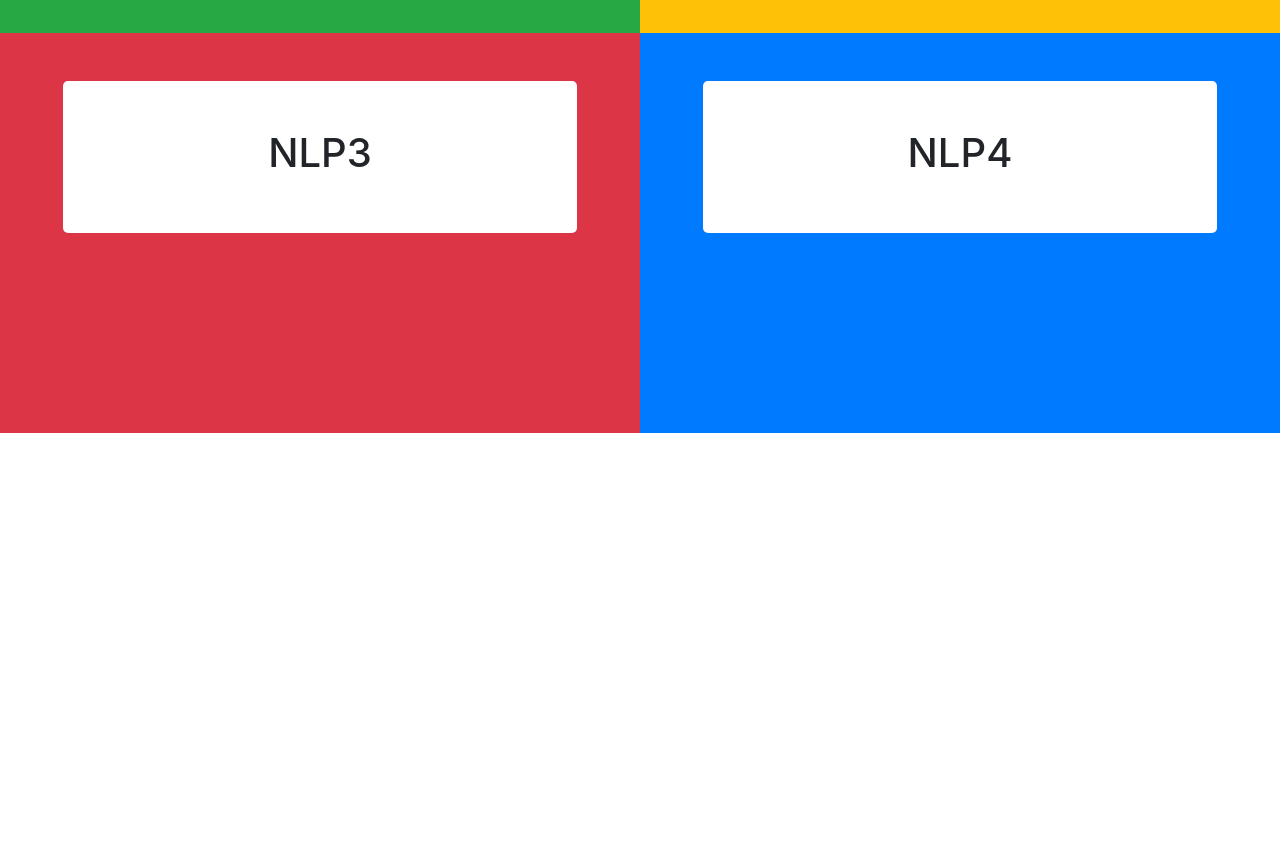
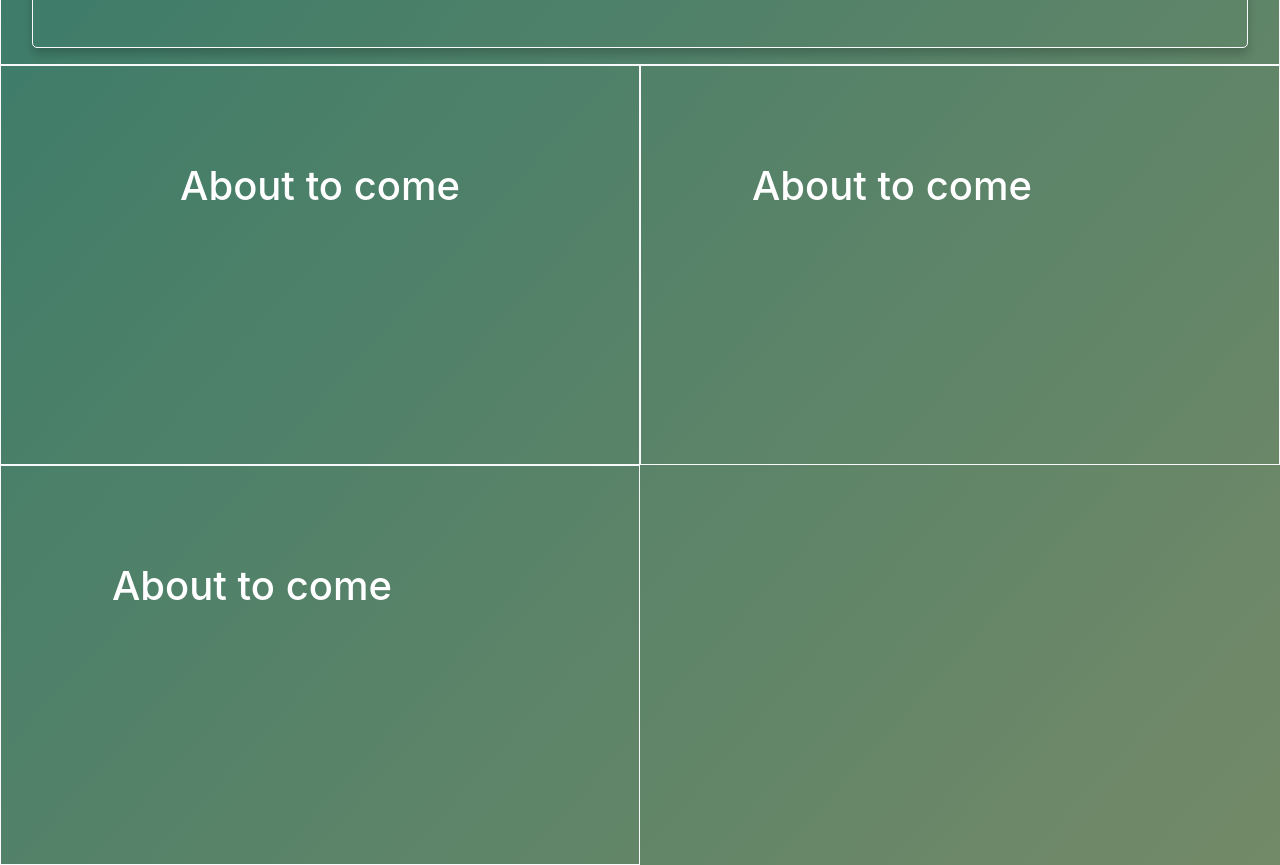
Before and after one commit to nandanv99/Machine_learning_nlp, a Django app: page / in a window 1280 px wide. Shown: the part 367-1232 px from the top of the page. Before the commit the page ends 800 px from the top, so only its background shows below. Run offline with Django 3.2, Linux system fonts and the light colour scheme; some libraries are stand-ins or nearby versions.

Commit message:
First commit

```diff
--- a/templates/index.html
+++ b/templates/index.html
@@ -13,9 +13,36 @@
 {% load static %}
 
 <style>
+    .css-selector {
+    background: linear-gradient(312deg, #f2a962, #387b6a, #c05df7);
+    background-size: 600% 600%;
 
+    -webkit-animation: AnimationName 11s ease infinite;
+    -moz-animation: AnimationName 11s ease infinite;
+    animation: AnimationName 11s ease infinite;
+}
+
+@-webkit-keyframes AnimationName {
+    0%{background-position:53% 0%}
+    50%{background-position:48% 100%}
+    100%{background-position:53% 0%}
+}
+@-moz-keyframes AnimationName {
+    0%{background-position:53% 0%}
+    50%{background-position:48% 100%}
+    100%{background-position:53% 0%}
+}
+@keyframes AnimationName {
+    0%{background-position:53% 0%}
+    50%{background-position:48% 100%}
+    100%{background-position:53% 0%}
+}
+.wannabtn:hover{
+    width: 100% !important;
+    transition: width .5s ;
+}
 </style>
-<body>
+<body class="css-selector">
     <!-- <nav class="navbar navbar-expand-lg navbar-light bg-dark">
     <ul class="nav ">
     <li class="nav-item">
@@ -29,39 +56,51 @@
     </li>
     </ul>
     </nav> -->
-    <div class="container-fluid text-center">
-        <div class="row text-center" >
-            <div class="col-md-6 col-sm-3 col-6 bg-success   text-center" style="height:50vh" >
-                <div class="card p-5 m-5" id="card"
-                style="border-radius: 5px; padding: 0px; border: 0px;" data-tilt="" data-tilt-scale="0.95"
-                style="will-change: transform; transform: perspective(1000px) rotateX(0deg) rotateY(0deg) scale3d(1, 1, 1);">
-                    <div class="h1">NLP1</div>
+    <div class="container-fluid ">
+        <div class="row " >
+            <div class="col-md-12   border-light border   " >
+                <div class="card bg-transparent p-5 m-3 border border-light" id="card"
+                style="cursor: pointer; border-radius: 5px; padding: 0px; border: 0px; box-shadow: 0 6px 10px 0 rgba(0,0,0,0.2);"  data-tilt="" data-tilt-scale="0.95">
+                    <div class="row " style="backdrop-filter: blur(5px);">
+                        <div class="col-md-6 col-sm-6 ">
+                            <img height="100%" src="https://venturebeat.com/wp-content/uploads/2018/09/natural-language-processing-e1572968977211.jpg?w=1200&strip=all" class="img-fluid m-0 p-0" alt="">
+                        </div>
+                        <div class="col-md-3  " style="background: rgba(0, 0, 0, 0.258);">
+                            <h1 class="text-white" >NLP</h1>
+                            <h5 class="text-white">Text classification </h5>
+                            <small class="text-muted">~Hugging face</small>
+                        </div>
+                        <div class="col-md-3">
+                            <div class="text-center">
+                                <a href="#" class="wannabtn btn btn btn-outline-dark text-center mt-3" style="width: 80%;">Wanna try !</a>
+                            </div>
+                        </div>
+                    </div>
                 </div>
             </div>
-            <div class="col-md-6 col-sm-6 col-6 bg-warning text-center"style="height:50vh" >
-                <div class="card p-5 m-5" id="card1"
+            <div class="col-md-6   border-light border text-center"style="height:50vh" >
+                <div class="card p-5 bg-transparent m-5" id="card1"
                 style="border-radius: 5px;  padding: 0px; border: 0px;" data-tilt="" data-tilt-scale="0.95"
                 style="will-change: transform; transform: perspective(1000px) rotateX(0deg) rotateY(0deg) scale3d(1, 1, 1);">
-                    <div class="h1">NLP2</div>
+                    <div class="h1 text-white">About to come</div>
                 </div>
             </div>
-            <div class="col-md-6 col-sm-3 col-6 bg-danger  " style="height:50vh" >
-                <div class="card p-5 m-5" id="card2"
+            <div class="col-md-6  border-light border  " style="height:50vh" >
+                <div class="card p-5 m-5 bg-transparent" id="card2"
                 style="border-radius: 5px;  padding: 0px; border: 0px;" data-tilt="" data-tilt-scale="0.95"
                 style="will-change: transform; transform: perspective(1000px) rotateX(0deg) rotateY(0deg) scale3d(1, 1, 1);">
-                    <div class="h1">NLP3</div>
+                    <div class="h1 text-white">About to come</div>
                 </div>
             </div>
-            <div class="col-md-6 col-sm-3 col-6 bg-primary " style="height:50vh">
-                <div class="card p-5 m-5" id="card3"
+            <div class="col-md-6   border-light border " style="height:50vh">
+                <div class="card p-5 m-5 bg-transparent" id="card3"
                 style="border-radius: 5px;  padding: 0px; border: 0px;" data-tilt="" data-tilt-scale="0.95"
                 style="will-change: transform; transform: perspective(1000px) rotateX(0deg) rotateY(0deg) scale3d(1, 1, 1);">
-                    <div class="h1">NLP4</div>
+                    <div class="h1 text-white">About to come</div>
                 </div>
             </div>
         </div>
       </div>
-
 <script src="https://cdnjs.cloudflare.com/ajax/libs/jquery/3.5.1/jquery.slim.min.js"></script>
 <script src="https://cdnjs.cloudflare.com/ajax/libs/popper.js/1.16.1/umd/popper.min.js"></script>
 <script src="https://cdnjs.cloudflare.com/ajax/libs/twitter-bootstrap/4.6.0/js/bootstrap.min.js"></script>
@@ -69,6 +108,6 @@
     /* Store the element in el */
 
 </script>
-<script src="{% static 'js/index.js' %}"></script>
+<!-- <script src="{% static 'js/index.js' %}"></script> -->
 </body>
 </html>
```
